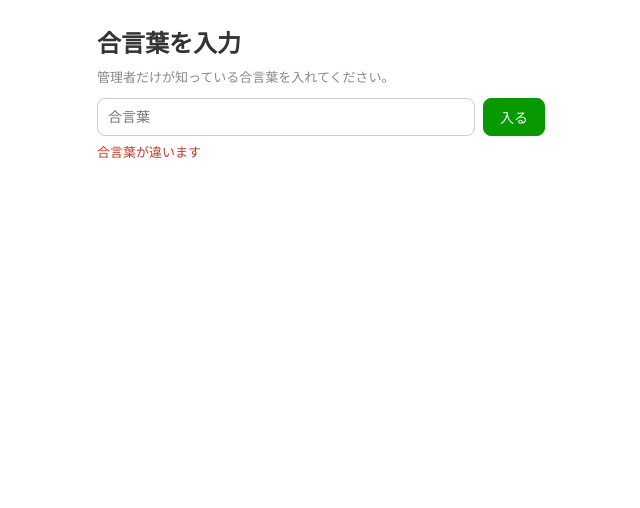
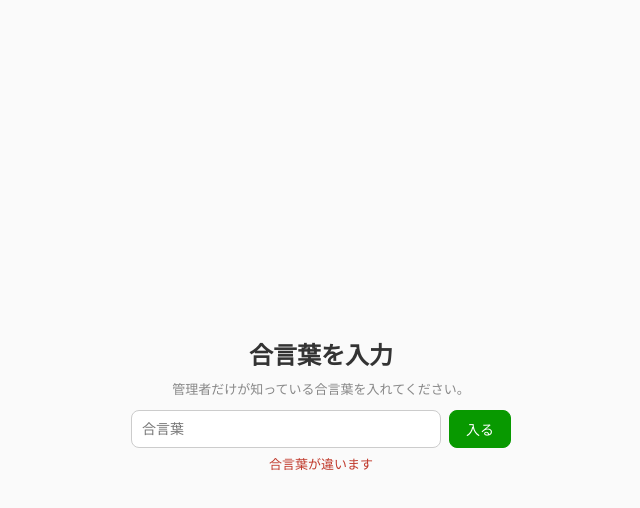
Before and after one commit to luckymokumokuchance/podcast-graph, a website: page app/layout.html in a window 1280 px wide. Both pictures are taken after a click on the button "入る". Shown: the whole page, without its empty margins (319-959 px from the left). Drawn offline with nearby package versions, Linux system fonts and the light colour scheme; no server answers.

Commit message:
fix layout tuning page: graph-container was hidden behind login gate, so graph.js measured 0x0 and all table rows collapsed to top-left; also fix graph-ready event race

```diff
--- a/app/layout.css
+++ b/app/layout.css
@@ -6,10 +6,17 @@
 .btn.primary { background: #089900; color: #fff; border-color: #089900; }
 .btn.primary:disabled { background: #b9d8b5; border-color: #b9d8b5; cursor: default; }
 
-/* ログイン画面 */
-.lgate { max-width: 480px; margin: 24px auto; padding: 0 16px; font-family: -apple-system, "Hiragino Kaku Gothic ProN", sans-serif; }
+/* ログイン画面（星図の上に被せるオーバーレイ。背後の星図はdisplay:noneにせず
+   常時描画させたまま隠す＝graph.jsがコンテナの幅/高さを正しく測れるようにするため） */
+.lgate {
+  position: fixed; inset: 0; z-index: 80;
+  display: flex; flex-direction: column; align-items: center; justify-content: center;
+  padding: 0 16px;
+  background: #fafafa;
+  font-family: -apple-system, "Hiragino Kaku Gothic ProN", sans-serif;
+}
 .lgate h2 { margin: 8px 0; }
-.tokrow { display: flex; gap: 8px; margin: 12px 0 6px; }
+.tokrow { display: flex; gap: 8px; margin: 12px 0 6px; width: 100%; max-width: 380px; }
 .tokrow input { flex: 1; border: 1px solid #ccc; border-radius: 8px; padding: 10px; font-size: 14px; }
 
 /* 上部バー（星図と同じ位置に浮かせる） */
--- a/app/layout.html
+++ b/app/layout.html
@@ -9,19 +9,8 @@
   <link rel="stylesheet" href="layout.css" />
 </head>
 <body>
-  <!-- ログイン前 -->
-  <section id="gate" class="lgate">
-    <h2>合言葉を入力</h2>
-    <p class="muted">管理者だけが知っている合言葉を入れてください。</p>
-    <div class="tokrow">
-      <input id="tok" type="password" placeholder="合言葉" autocomplete="off" />
-      <button id="enter" class="btn primary">入る</button>
-    </div>
-    <p id="gate-msg" class="err"></p>
-  </section>
-
-  <!-- ログイン後: 実際の星図（テーブル表示固定）+ 調整スライダー -->
-  <div id="app" class="hidden">
+  <!-- 星図本体は常に通常サイズで描画（幅/高さを正しく測れるよう、ログイン前でも display:none にしない）。
+       ログインするまでは #gate オーバーレイで覆って隠す。 -->
   <div id="graph-container">
     <svg id="graph"></svg>
     <div id="tooltip" class="tooltip hidden"></div>
@@ -57,6 +46,19 @@
     </div>
   </div>
 
+  <!-- ログイン前オーバーレイ -->
+  <section id="gate" class="lgate">
+    <h2>合言葉を入力</h2>
+    <p class="muted">管理者だけが知っている合言葉を入れてください。</p>
+    <div class="tokrow">
+      <input id="tok" type="password" placeholder="合言葉" autocomplete="off" />
+      <button id="enter" class="btn primary">入る</button>
+    </div>
+    <p id="gate-msg" class="err"></p>
+  </section>
+
+  <!-- ログイン後の操作UI -->
+  <div id="app" class="hidden">
     <header class="lbar">
       <span class="lbrand">テーブルレイアウト調整</span>
       <div class="lright">
--- a/app/layout.js
+++ b/app/layout.js
@@ -97,6 +97,25 @@ function wireSliders() {
   });
 }
 
+// ---------- graph.js の初期描画完了イベント ----------
+// ログイン処理（GitHub APIへの往復）と星図の初期化（RSS取得など）は並行に進むため、
+// どちらが先に終わるかは実行毎に変わる。'graph-ready' は一度きりのイベントなので
+// ページ読み込み直後（ログイン前）にリスナーを登録しておき、フラグで到達済みかを覚えておく。
+let graphReady  = false;
+let loggedIn    = false;
+window.addEventListener('graph-ready', () => {
+  graphReady = true;
+  onBothReady();
+}, { once: true });
+
+function onBothReady() {
+  if (!graphReady || !loggedIn) return;
+  if (window.__viewTable) window.__viewTable();
+  fillSliders();
+  wireSliders();
+  refreshDirty();
+}
+
 // ---------- ログイン（合言葉） ----------
 async function enter(passphrase, silent) {
   const msg = $('gate-msg'); if (!silent) msg.textContent = '確認中…';
@@ -110,12 +129,8 @@ async function enter(passphrase, silent) {
   $('gate').classList.add('hidden');
   $('app').classList.remove('hidden');
   await loadFile();
-  window.addEventListener('graph-ready', () => {
-    if (window.__viewTable) window.__viewTable();
-    fillSliders();
-    wireSliders();
-    refreshDirty();
-  }, { once: true });
+  loggedIn = true;
+  onBothReady();
 }
 
 // ---------- 起動 ----------
```
Lines whose indentation alone changed are shown as unchanged.
